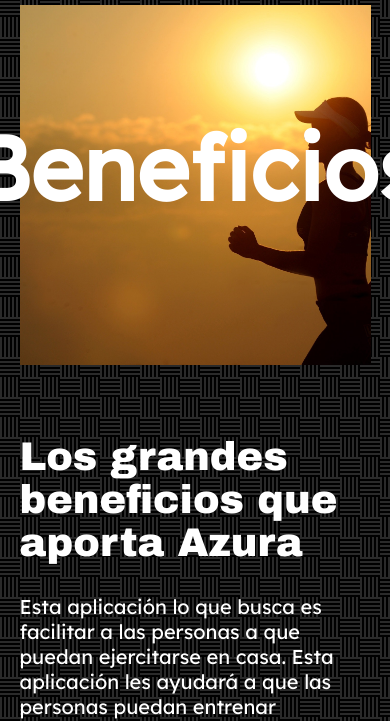
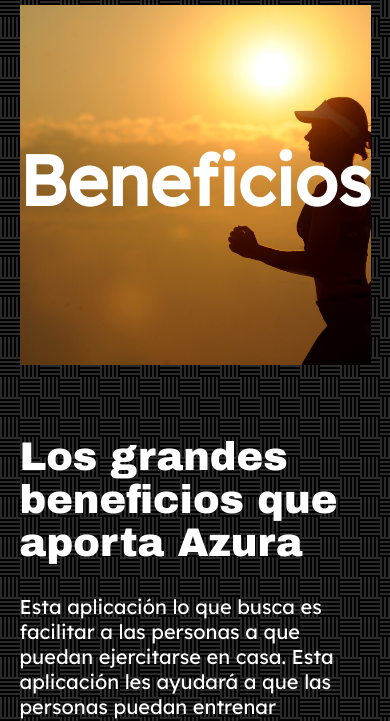
Before and after one commit to BrianRvR/AzuraGym, a plain HTML site: page Beneficios.html in a window 390 px wide. Shown: the part 128-849 px from the top of the page. Drawn offline with nearby package versions, Linux system fonts and the light colour scheme.

Commit message:
Update beneficioscss.css

```diff
--- a/beneficioscss.css
+++ b/beneficioscss.css
@@ -564,7 +564,7 @@ h5{
     }
 }
 
-@media (max-width: 549px){
+@media (max-width: 420px){
     .new-cards, .new-cards2 {
       grid-template-columns: 1fr;
     }
@@ -594,7 +594,7 @@ h5{
         gap: 0px;
     }
     .beneficio h2{
-            font-size: 90px;
+            font-size: 70px;
             margin: 70px;
     }
   }
```
